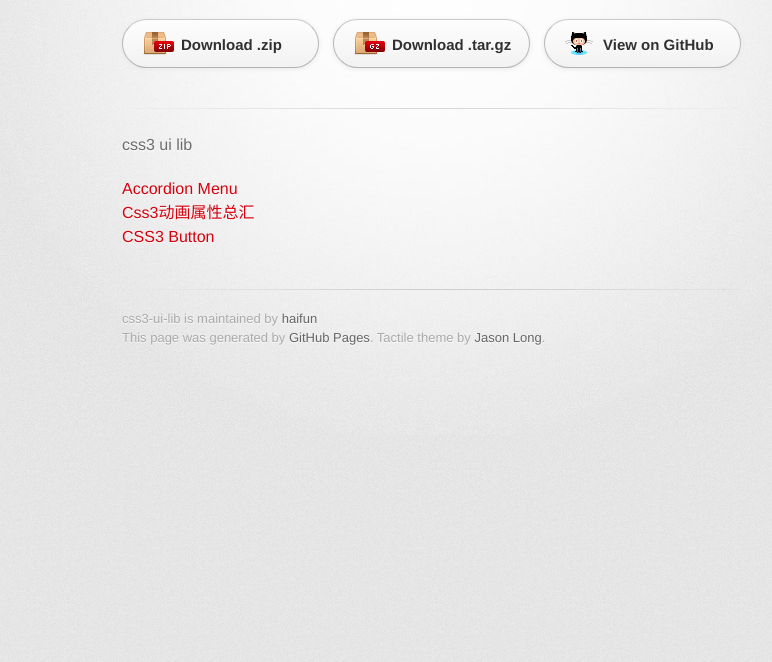
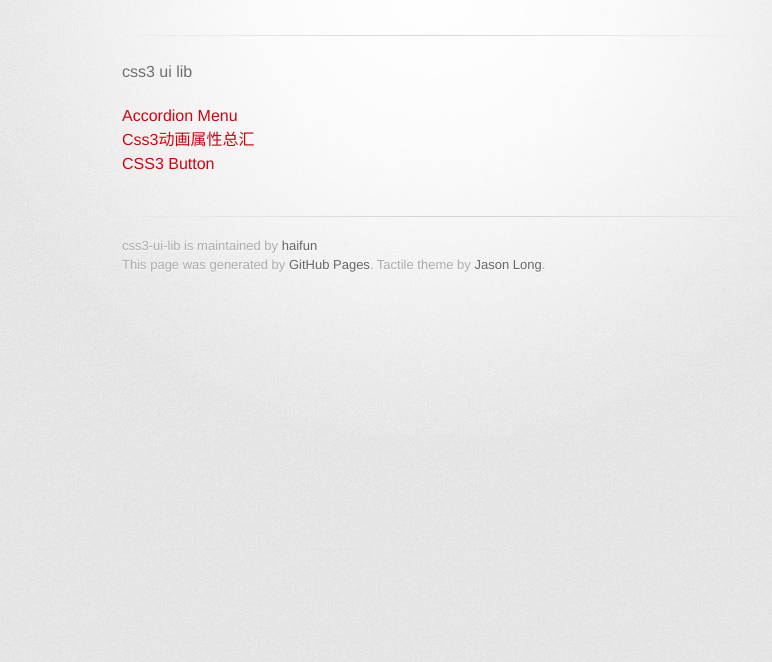
Before and after one commit to haifun/css3-UI-Lib, a plain HTML site: page index.html in a window 1280 px wide. Shown: the part 138-800 px from the top of the page, without its empty margins (208-980 px from the left). Drawn offline with Linux system fonts and the light colour scheme; a web font is replaced by a local one.

Commit message:
hide the download link
hide the download link

```diff
--- a/index.html
+++ b/index.html
@@ -22,7 +22,7 @@
           <h2>a css3 UI library</h2>
         </header>
 
-        <section id="downloads" class="clearfix">
+        <section id="downloads" class="clearfix" style="display:none;">
           <a href="https://github.com/haifun/css3-UI-Lib/zipball/master" id="download-zip" class="button"><span>Download .zip</span></a>
           <a href="https://github.com/haifun/css3-UI-Lib/tarball/master" id="download-tar-gz" class="button"><span>Download .tar.gz</span></a>
           <a href="https://github.com/haifun/css3-UI-Lib" id="view-on-github" class="button"><span>View on GitHub</span></a>
```
